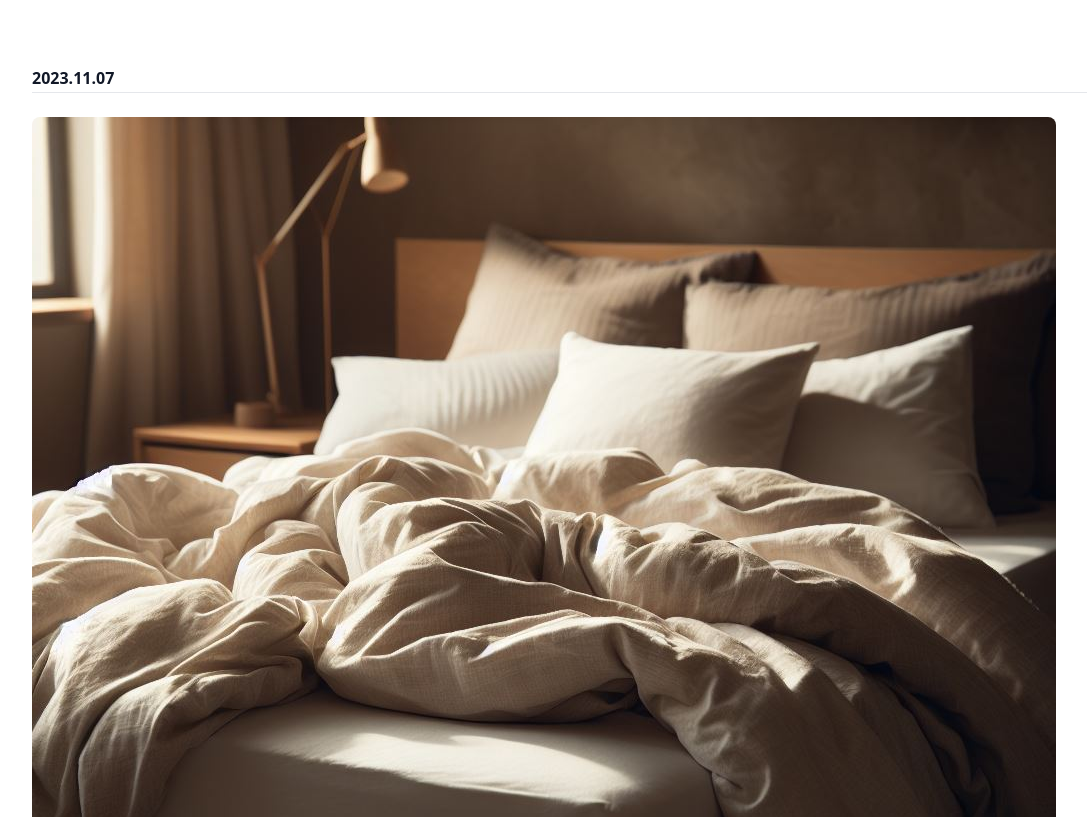
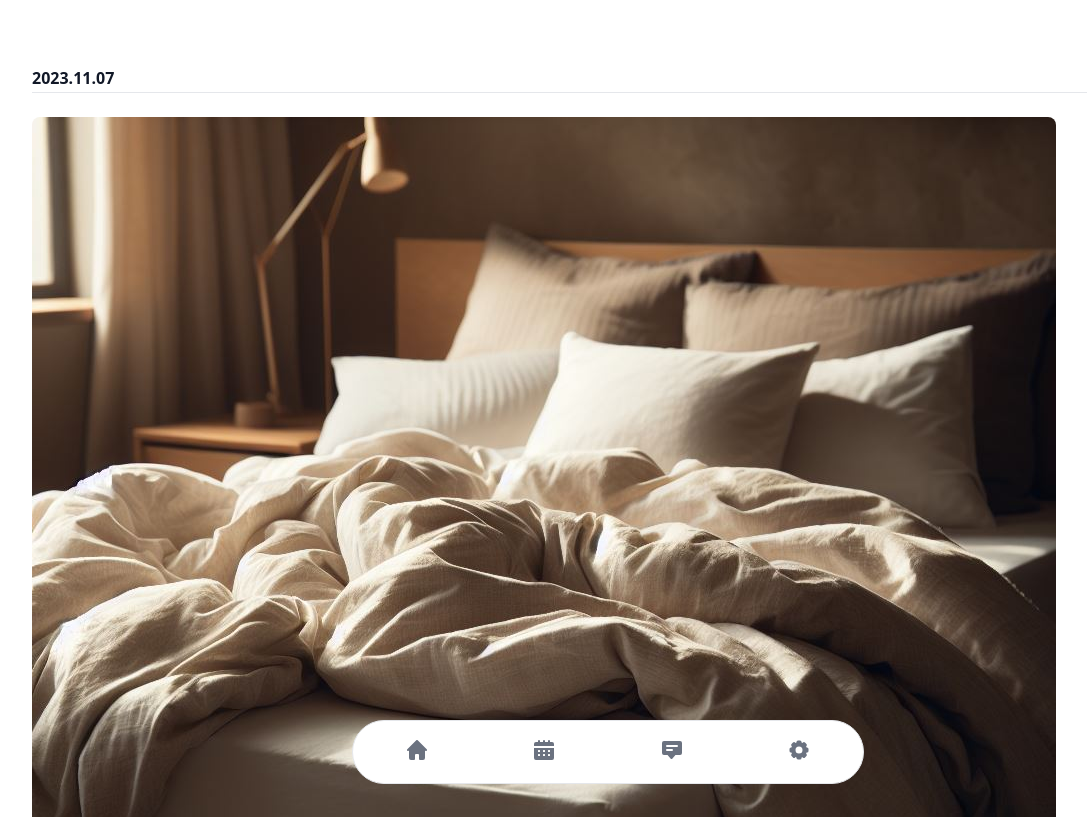
Before and after one commit to kangbh98/MyInsomniaDiary, a React (Vite) app in the folder my-insomnia-diary/: page /diary in a window 1280 px wide. Shown: the top 817 px of the page, without its empty margins (32-1119 px from the left). Built offline with nearby package versions, Linux system fonts and the light colour scheme.

Commit message:
바텀바 추가

```diff
--- /dev/null
+++ b/my-insomnia-diary/src/components/BottomBar.jsx
@@ -0,0 +1,82 @@
+import { Link } from 'react-router-dom';
+
+const BottomBar = () => {
+  return (
+    <div className="fixed z-50 w-full h-16 max-w-lg -translate-x-1/2 bg-white border border-gray-200 rounded-full bottom-4 left-1/2 dark:bg-gray-700 dark:border-gray-600">
+      <div className="grid h-full max-w-lg grid-cols-4">
+        <Link
+          to={`/`}
+          data-tooltip-target="tooltip-home"
+          className="inline-flex flex-col items-center justify-center px-5 rounded-s-full hover:bg-gray-50 dark:hover:bg-gray-800 group"
+        >
+          <svg
+            className="w-5 h-5 mb-1 text-gray-500 dark:text-gray-400 group-hover:text-blue-600 dark:group-hover:text-blue-500"
+            aria-hidden="true"
+            xmlns="http://www.w3.org/2000/svg"
+            fill="currentColor"
+            viewBox="0 0 20 20"
+          >
+            <path d="m19.707 9.293-2-2-7-7a1 1 0 0 0-1.414 0l-7 7-2 2a1 1 0 0 0 1.414 1.414L2 10.414V18a2 2 0 0 0 2 2h3a1 1 0 0 0 1-1v-4a1 1 0 0 1 1-1h2a1 1 0 0 1 1 1v4a1 1 0 0 0 1 1h3a2 2 0 0 0 2-2v-7.586l.293.293a1 1 0 0 0 1.414-1.414Z" />
+          </svg>
+          <span className="sr-only">Home</span>
+        </Link>
+
+        <Link
+          to={`/calendar`}
+          data-tooltip-target="tooltip-wallet"
+          type="button"
+          className="inline-flex flex-col items-center justify-center px-5 hover:bg-gray-50 dark:hover:bg-gray-800 group"
+        >
+          <svg
+            className="w-5 h-5 mb-1 text-gray-500 dark:text-white"
+            aria-hidden="true"
+            xmlns="http://www.w3.org/2000/svg"
+            fill="currentColor"
+            viewBox="0 0 20 20"
+          >
+            <path d="M0 18a2 2 0 0 0 2 2h16a2 2 0 0 0 2-2V8H0v10Zm14-7.5a.5.5 0 0 1 .5-.5h1a.5.5 0 0 1 .5.5v1a.5.5 0 0 1-.5.5h-1a.5.5 0 0 1-.5-.5v-1Zm0 4a.5.5 0 0 1 .5-.5h1a.5.5 0 0 1 .5.5v1a.5.5 0 0 1-.5.5h-1a.5.5 0 0 1-.5-.5v-1Zm-5-4a.5.5 0 0 1 .5-.5h1a.5.5 0 0 1 .5.5v1a.5.5 0 0 1-.5.5h-1a.5.5 0 0 1-.5-.5v-1Zm0 4a.5.5 0 0 1 .5-.5h1a.5.5 0 0 1 .5.5v1a.5.5 0 0 1-.5.5h-1a.5.5 0 0 1-.5-.5v-1Zm-5-4a.5.5 0 0 1 .5-.5h1a.5.5 0 0 1 .5.5v1a.5.5 0 0 1-.5.5h-1a.5.5 0 0 1-.5-.5v-1Zm0 4a.5.5 0 0 1 .5-.5h1a.5.5 0 0 1 .5.5v1a.5.5 0 0 1-.5.5h-1a.5.5 0 0 1-.5-.5v-1ZM20 4a2 2 0 0 0-2-2h-2V1a1 1 0 0 0-2 0v1h-3V1a1 1 0 0 0-2 0v1H6V1a1 1 0 0 0-2 0v1H2a2 2 0 0 0-2 2v2h20V4Z" />
+          </svg>
+          <span className="sr-only">Calendar</span>
+        </Link>
+
+        <Link
+          to={`/diary`}
+          data-tooltip-target="tooltip-profile"
+          type="button"
+          className="inline-flex flex-col items-center justify-center px-5 rounded-e-full hover:bg-gray-50 dark:hover:bg-gray-800 group"
+        >
+          <svg
+            className="w-5 h-5 mb-1 text-gray-500 dark:text-white"
+            aria-hidden="true"
+            xmlns="http://www.w3.org/2000/svg"
+            fill="currentColor"
+            viewBox="0 0 20 18"
+          >
+            <path d="M18 0H2a2 2 0 0 0-2 2v10a2 2 0 0 0 2 2h3.546l3.2 3.659a1 1 0 0 0 1.506 0L13.454 14H18a2 2 0 0 0 2-2V2a2 2 0 0 0-2-2Zm-8 10H5a1 1 0 0 1 0-2h5a1 1 0 1 1 0 2Zm5-4H5a1 1 0 0 1 0-2h10a1 1 0 1 1 0 2Z" />
+          </svg>
+          <span className="sr-only">Solution</span>
+        </Link>
+
+        <Link
+          to={`/write`}
+          data-tooltip-target="tooltip-settings"
+          type="button"
+          className="inline-flex flex-col items-center justify-center px-5 hover:bg-gray-50 dark:hover:bg-gray-800 group"
+        >
+          <svg
+            className="w-5 h-5 mb-1 text-gray-500 dark:text-white"
+            aria-hidden="true"
+            xmlns="http://www.w3.org/2000/svg"
+            fill="currentColor"
+            viewBox="0 0 20 20"
+          >
+            <path d="M18 7.5h-.423l-.452-1.09.3-.3a1.5 1.5 0 0 0 0-2.121L16.01 2.575a1.5 1.5 0 0 0-2.121 0l-.3.3-1.089-.452V2A1.5 1.5 0 0 0 11 .5H9A1.5 1.5 0 0 0 7.5 2v.423l-1.09.452-.3-.3a1.5 1.5 0 0 0-2.121 0L2.576 3.99a1.5 1.5 0 0 0 0 2.121l.3.3L2.423 7.5H2A1.5 1.5 0 0 0 .5 9v2A1.5 1.5 0 0 0 2 12.5h.423l.452 1.09-.3.3a1.5 1.5 0 0 0 0 2.121l1.415 1.413a1.5 1.5 0 0 0 2.121 0l.3-.3 1.09.452V18A1.5 1.5 0 0 0 9 19.5h2a1.5 1.5 0 0 0 1.5-1.5v-.423l1.09-.452.3.3a1.5 1.5 0 0 0 2.121 0l1.415-1.414a1.5 1.5 0 0 0 0-2.121l-.3-.3.452-1.09H18a1.5 1.5 0 0 0 1.5-1.5V9A1.5 1.5 0 0 0 18 7.5Zm-8 6a3.5 3.5 0 1 1 0-7 3.5 3.5 0 0 1 0 7Z" />
+          </svg>
+          <span className="sr-only">Settings</span>
+        </Link>
+      </div>
+    </div>
+  );
+};
+
+export default BottomBar;
--- a/my-insomnia-diary/src/pages/Calendar.jsx
+++ b/my-insomnia-diary/src/pages/Calendar.jsx
@@ -1,6 +1,7 @@
 import { useState } from 'react';
 import { Link, useNavigate } from 'react-router-dom';
 import { Datepicker } from 'flowbite-react';
+import BottomBar from '../components/BottomBar';
 
 const Calendar = () => {
   const [selectedDate, setSelectedDate] = useState(new Date());
@@ -44,6 +45,7 @@ const Calendar = () => {
           </Link>
         </div>
       </div>
+      <BottomBar />
     </>
   );
 };
--- a/my-insomnia-diary/src/pages/Diary.jsx
+++ b/my-insomnia-diary/src/pages/Diary.jsx
@@ -1,10 +1,12 @@
 import { Link } from 'react-router-dom';
+import BottomBar from '../components/BottomBar';
 
 const diaryText = `내일 아침에 컴퓨터 네트워크 시험이 있다. 그런데 하루 간 커피를 두잔 먹었던 탓일까 밤에 잠들기 전 1시간 동안 뒤척였다. 시험 본다는 생각을 하니 괜히 긴장되어서 그런가 잠이 안와서 유투브를 보다가 잠들었다. 꿈을 꿨는데 꿈 내용은 이빨이 빠지는 꿈이었다. 아침에 일어나서 피곤하긴 했는데 이빨 빠지는 꿈은 좋은일이 일어날거라는데 계시이므로 기분이 좋았다.`;
 
 function Write() {
   return (
-    <form>
+    <>
+      <form className="pb-32">
         <div className="space-y-4">
           <div className=" pb-12 flex flex-col gap-2">
             <h2 className="text-base font-semibold leading-7 text-gray-900 border-b">
@@ -83,6 +85,8 @@ function Write() {
           </Link>
         </div>
       </form>
+      <BottomBar />
+    </>
   );
 }
 
--- a/my-insomnia-diary/src/pages/Write.jsx
+++ b/my-insomnia-diary/src/pages/Write.jsx
@@ -22,7 +22,8 @@ const pillType = [
 
 function Write() {
   return (
-    <form>
+    <>
+      <form className="pb-32">
         <div className="space-y-4">
           <div className="border-b border-gray-900/10 pb-12">
             <h2 className="text-base font-semibold leading-7 text-gray-900">
@@ -46,7 +47,10 @@ function Write() {
                   </p>
                   <div className="mt-6 space-y-2">
                     {caffeineDosage.map((item) => (
-                    <div key={item.value} className="flex items-center gap-x-3">
+                      <div
+                        key={item.value}
+                        className="flex items-center gap-x-3"
+                      >
                         <input
                           id={item.value}
                           name="caffeine-dosage"
@@ -302,6 +306,7 @@ function Write() {
           </Link>
         </div>
       </form>
+    </>
   );
 }
 
```
Lines whose indentation alone changed are shown as unchanged.
